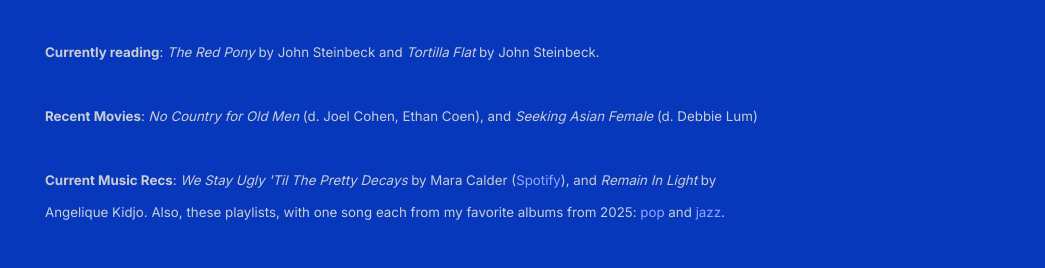
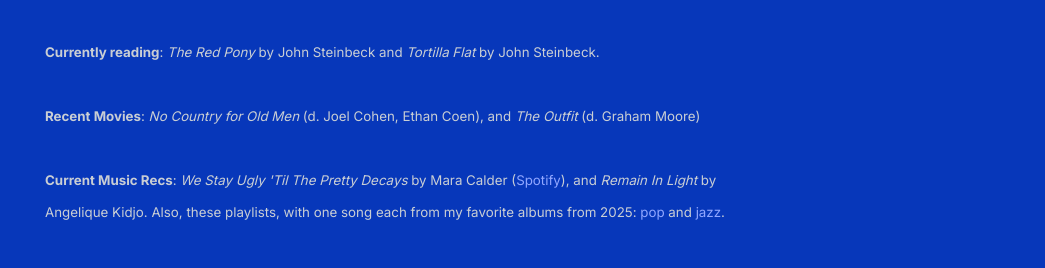
Before and after one commit to shihankanungo/shihankanungo.github.io, a Jekyll site: the page built from index.md, in a window 1280 px wide, cut to the strip 0-1166 px from the top of the page. Shown: the part 879-1147 px from the top of the strip, without its empty margins (235-1280 px from the left). Built offline with Jekyll 4.4.1, drawn with Linux system fonts in a browser that asks for light colours.

Commit message:
Update _config.yml

```diff
--- a/_config.yml
+++ b/_config.yml
@@ -10,7 +10,7 @@ description: > # description of the site (multiple lines allowed)
           <br /><br />
           <small><b>Currently reading</b>: <i>The Red Pony</i> by John Steinbeck and <i>Tortilla Flat</i> by John Steinbeck.</small>
           <br /><br />
-          <small><b>Recent Movies</b>: <i>No Country for Old Men</i> (d. Joel Cohen, Ethan Coen), and <i>Seeking Asian Female</i> (d. Debbie Lum)</small>
+          <small><b>Recent Movies</b>: <i>No Country for Old Men</i> (d. Joel Cohen, Ethan Coen), and <i>The Outfit</i> (d. Graham Moore)</small>
           <br /><br />
           <small><b>Current Music Recs</b>: <i>We Stay Ugly 'Til The Pretty Decays</i> by Mara Calder (<a href="https://open.spotify.com/album/2pacOfhvZZHtuYZJnJrwg8?si=9Am8PVTjSkuYAoIyD-RNSQ">Spotify</a>), and <i>Remain In Light</i> by Angelique Kidjo. Also, these playlists, with one song each from my favorite albums from 2025: <a href="https://open.spotify.com/playlist/0b6ipXilq8yItCkbfxZRbl?si=022493cba1c64e71">pop</a> and <a href="https://open.spotify.com/playlist/2iO14usuhKlftJvaT3AK0R?si=7f8887dec02c4fed">jazz</a>. </small>
           <br /><br />
```
